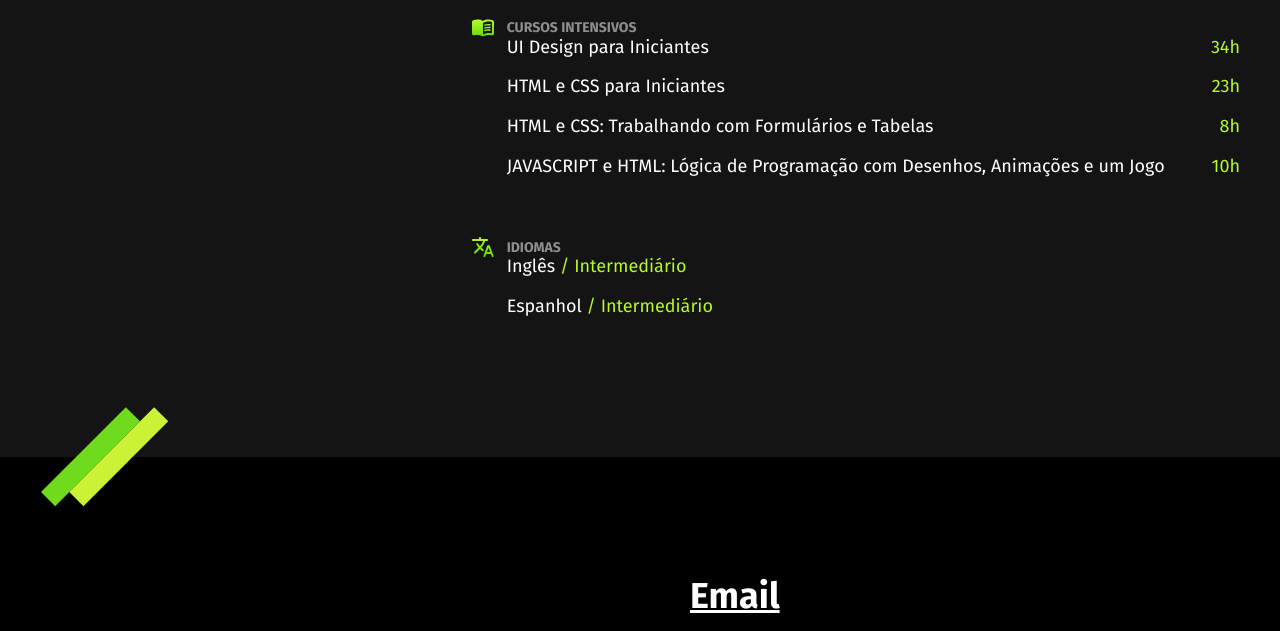
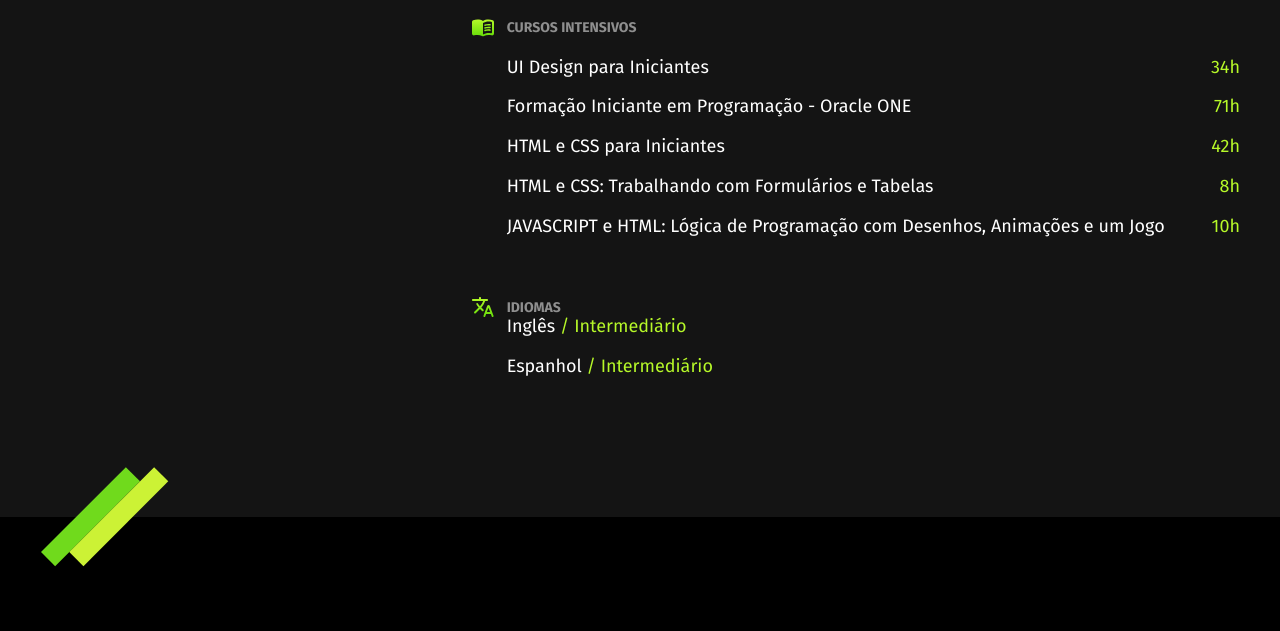
Before and after one commit to araujoeduarda/araujoeduarda.github.io, a plain HTML site: page index.html in a window 1280 px wide. Shown: the part 2648-3279 px from the top of the page. Drawn offline with Linux system fonts and the light colour scheme.

Commit message:
update cursos

```diff
--- a/css/formacao.css
+++ b/css/formacao.css
@@ -148,6 +148,7 @@
 }
 
 .cursos li {
+  margin-top: 20px;
   display: flex;
   justify-content: space-between;
 }
--- a/index.html
+++ b/index.html
@@ -100,7 +100,8 @@
             <h3>Cursos Intensivos</h3>
             <ul>
               <li>UI Design para Iniciantes <span>34h</span></li>
-              <li>HTML e CSS para Iniciantes <span>23h</span></li>
+              <li>Formação Iniciante em Programação - Oracle ONE <span>71h</span></li>
+              <li>HTML e CSS para Iniciantes <span>42h</span></li>
               <li>HTML e CSS: Trabalhando com Formulários e Tabelas <span>8h</span></li>
               <li>JAVASCRIPT e HTML: Lógica de Programação com Desenhos, Animações e um Jogo <span>10h</span></li>
             </ul>
```
